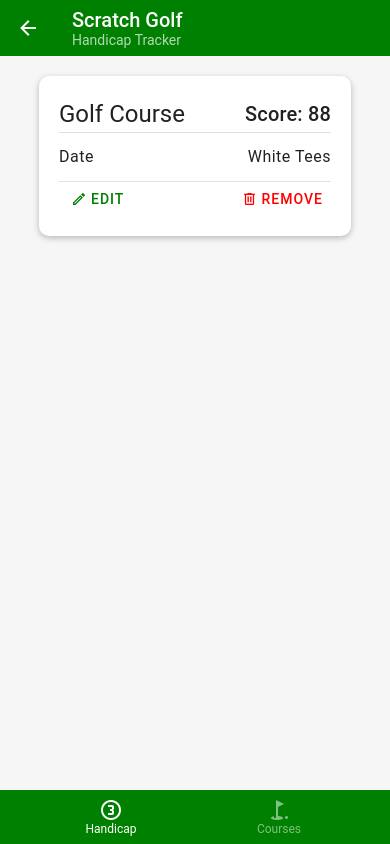
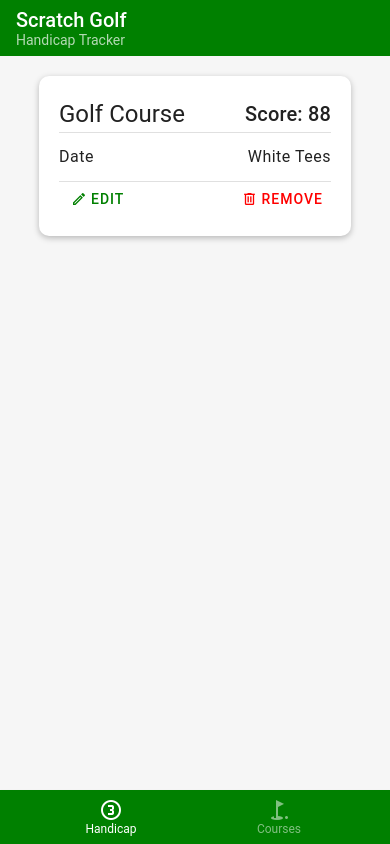
Before and after one commit to mattgills/golf_handicap_react_native, a React Native app: screen / in a window 390 px wide. Built offline with nearby package versions, Linux system fonts and the light colour scheme.

Commit message:
Removes go back button on header

```diff
--- a/components/Header.js
+++ b/components/Header.js
@@ -10,7 +10,7 @@ const Header = () => {
 
     return (
         <Appbar.Header>
-            <Appbar.BackAction onPress={_goBack} />
+            {/* <Appbar.BackAction onPress={_goBack} /> */}
             <Appbar.Content title="Scratch Golf" subtitle="Handicap Tracker" />
             {/* <Appbar.Action icon="magnify" onPress={_handleSearch} /> */}
             {/* <Appbar.Action icon="dots-vertical" onPress={_handleMore} /> */}
```
